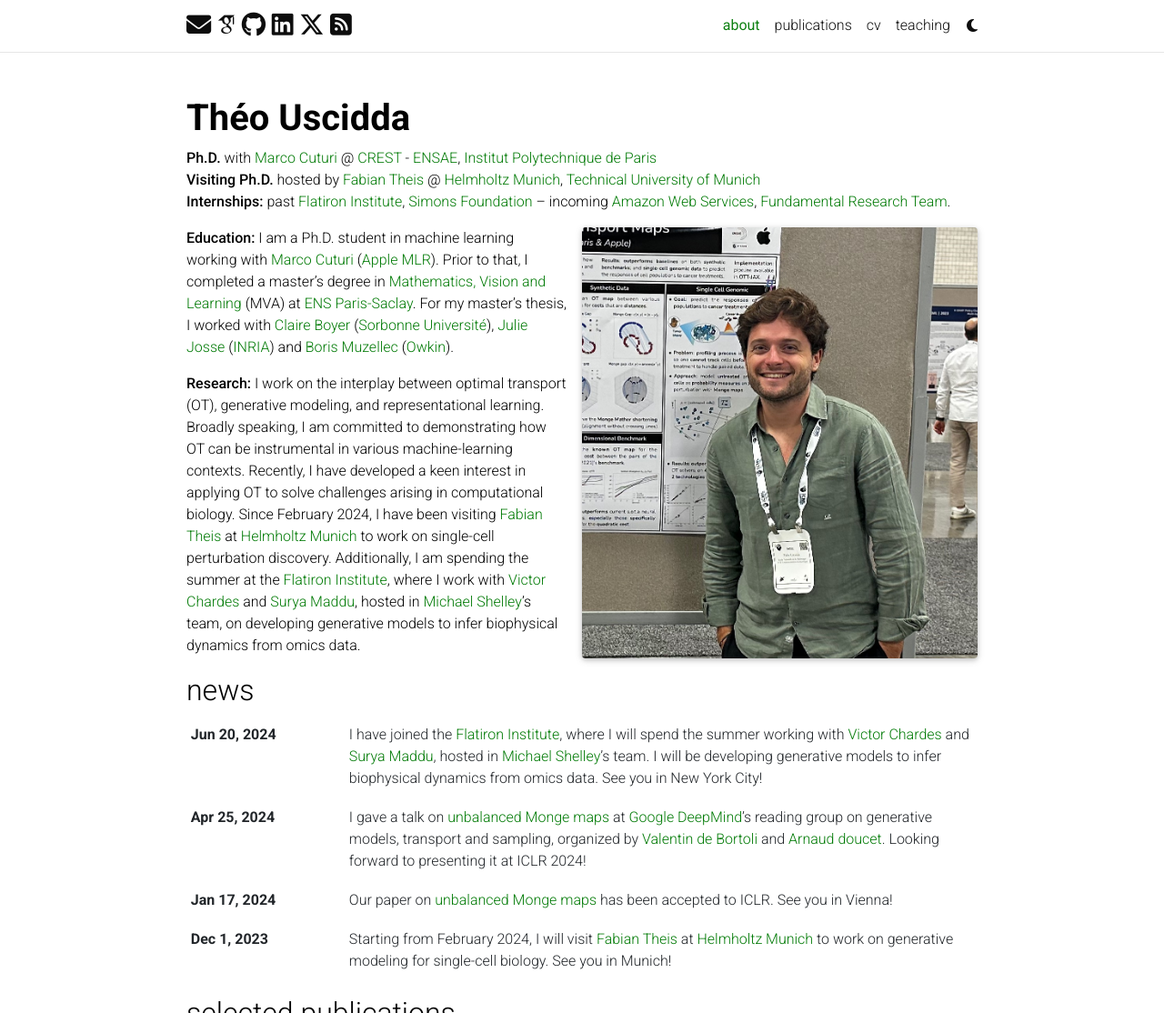
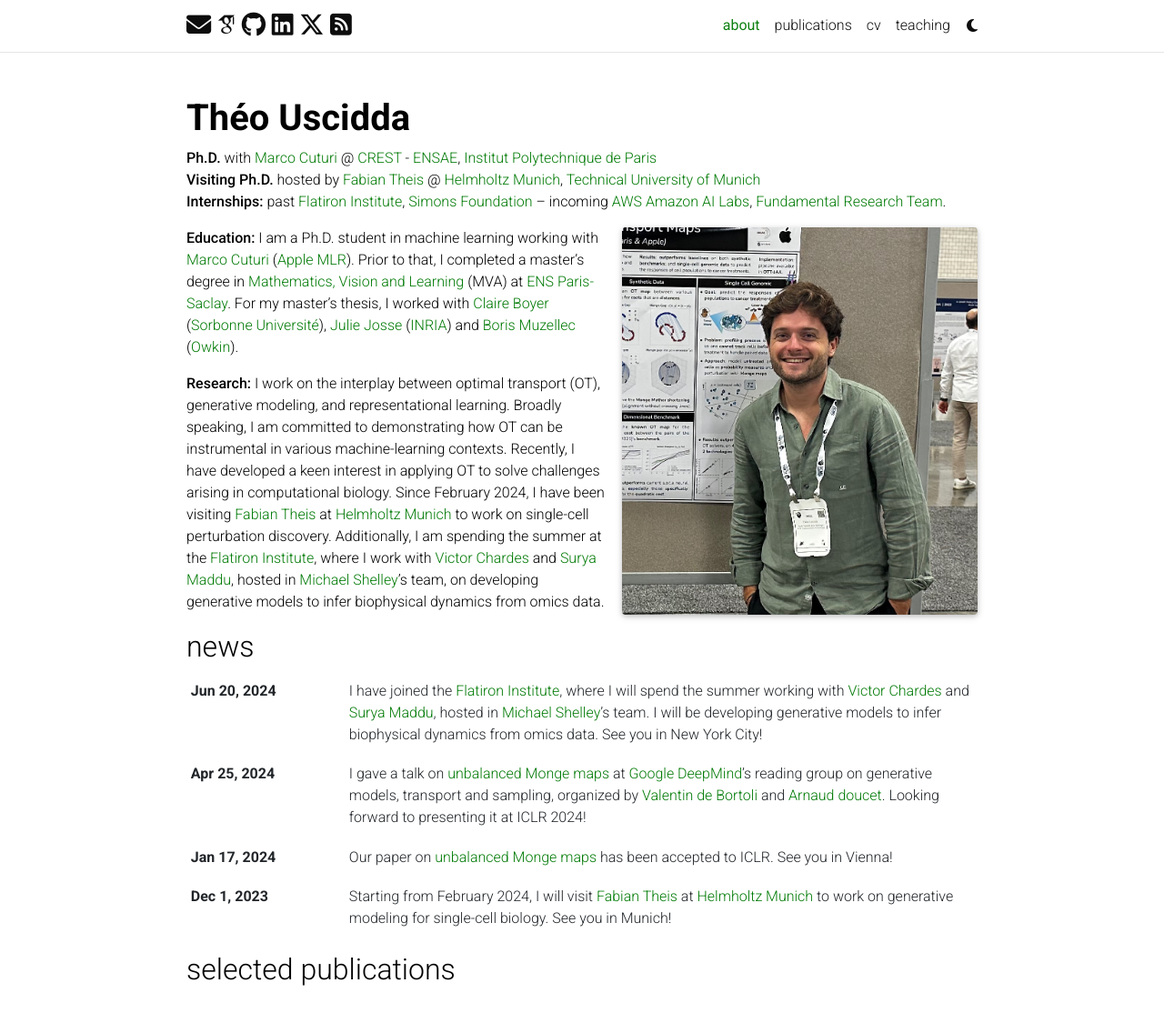
Before and after one commit to theouscidda6/theouscidda6.github.io, a Jekyll site: the page built from _pages/about.md, in a window 1280 px wide and 1400 px high, cut to the strip 0-1114 px from the top of the window. Shown: the whole strip at 91% size. Built offline with Jekyll 4.4.1, drawn with Linux system fonts in a browser that asks for light colours; full-size pictures stand in for the smaller copies a plugin makes; some web fonts are replaced; comment, search, counter and statistics services are not loaded; a style sheet for code colours, icons or effects is not loaded.

Commit message:
update bio

```diff
--- a/_pages/about.md
+++ b/_pages/about.md
@@ -5,7 +5,7 @@
 subtitle: |+
   <strong>Ph.D.</strong> with <a href="https://marcocuturi.net/">Marco Cuturi</a> @ <a href="https://crest.science/">CREST</a> - <a href="https://www.ensae.fr/">ENSAE</a>, <a href="https://www.ip-paris.fr/">Institut Polytechnique de Paris</a> <br>
   <strong>Visiting Ph.D.</strong> hosted by <a href="https://www.helmholtz-munich.de/en/icb/pi/fabian-theis">Fabian Theis</a> @ <a href="https://www.helmholtz-munich.de/en/icb/pi/fabian-theis">Helmholtz Munich</a>, <a href="https://www.tum.de/en/">Technical University of Munich</a> <br>
-  <strong>Internships:</strong> past <a href="https://www.simonsfoundation.org/flatiron/">Flatiron Institute</a>, <a href="https://www.simonsfoundation.org/">Simons Foundation</a> – incoming <a href="https://www.amazon.science/"> Amazon Web Services</a>, <a href="https://www.amazon.science/"> Fundamental Research Team</a>.
+  <strong>Internships:</strong> past <a href="https://www.simonsfoundation.org/flatiron/">Flatiron Institute</a>, <a href="https://www.simonsfoundation.org/">Simons Foundation</a> – incoming <a href="https://www.amazon.science/"> AWS Amazon AI Labs</a>, <a href="https://www.amazon.science/"> Fundamental Research Team</a>.
 
 
 profile:
--- a/_sass/_base.scss
+++ b/_sass/_base.scss
@@ -217,7 +217,7 @@
 
 @media (min-width: 595px) {
   .profile {
-    width: 50%;
+    width: 45%;
 
     .address {
       p {
```
